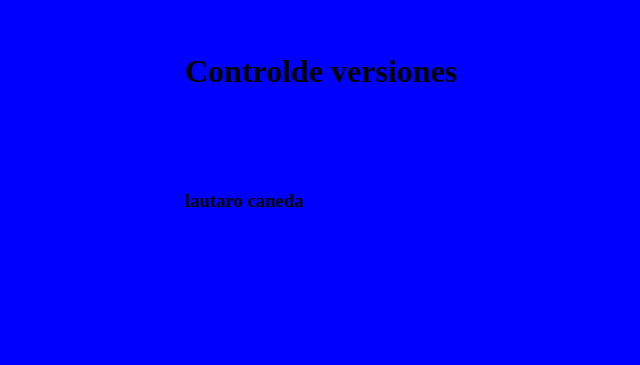
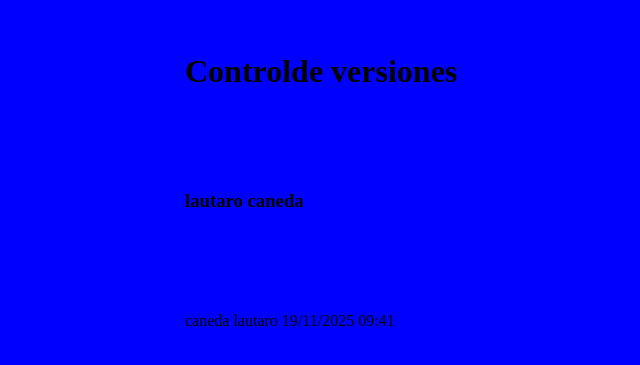
Before and after one commit to MarkAyl5/TP_SO_I4_Equipo_101, a plain HTML site: page index.html in a window 1280 px wide. Shown: the part 147-512 px from the top of the page, without its empty margins (115-755 px from the left). Drawn offline with Linux system fonts and the light colour scheme.

Commit message:
push de alfa

```diff
--- a/index.html
+++ b/index.html
@@ -9,5 +9,6 @@
 <body>
 <h1>Controlde versiones</h1>
 <h3>lautaro caneda</h3>
+<p>caneda lautaro 19/11/2025 09:41 </p>
 </body>
 </html>
```
